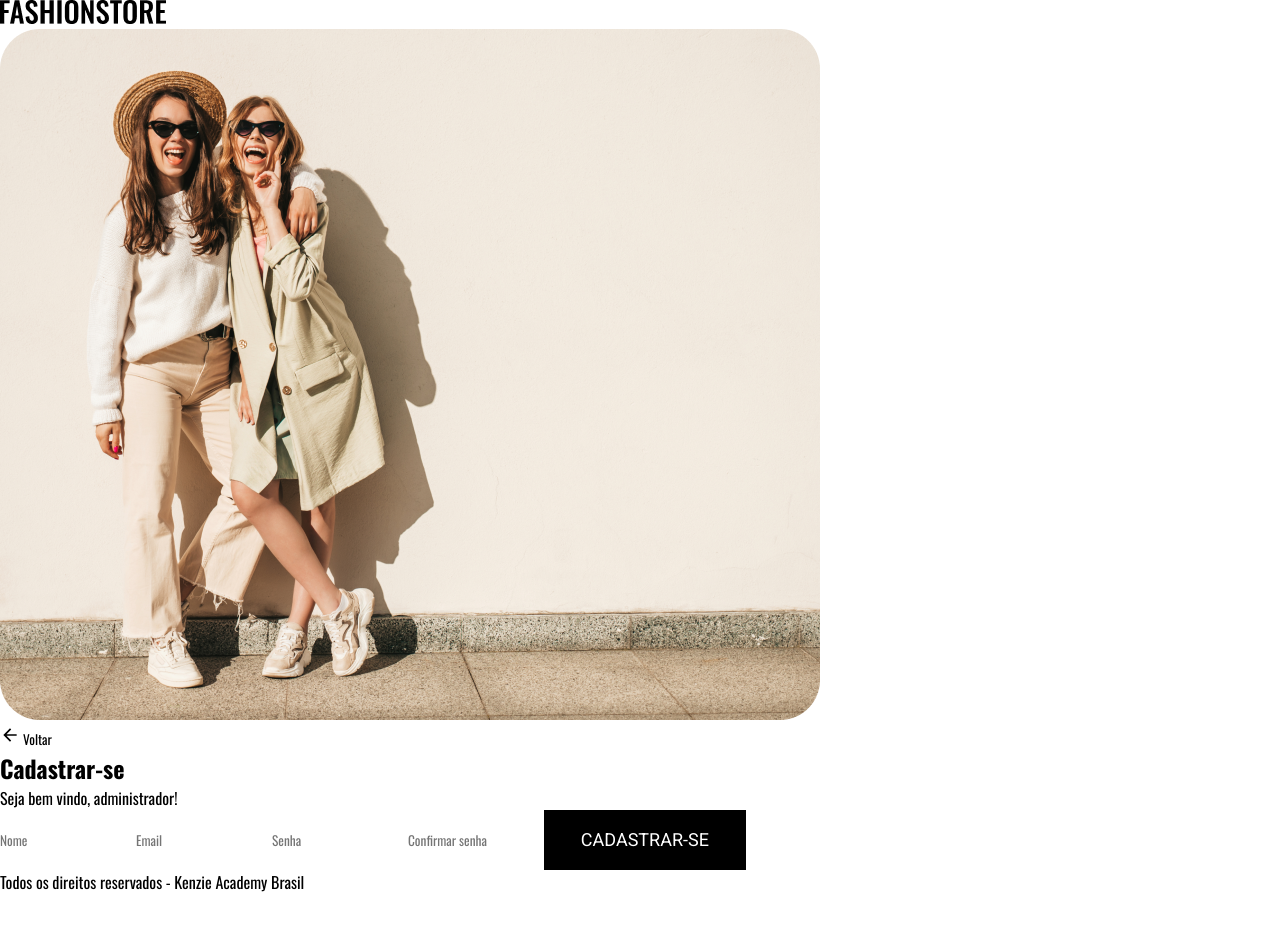
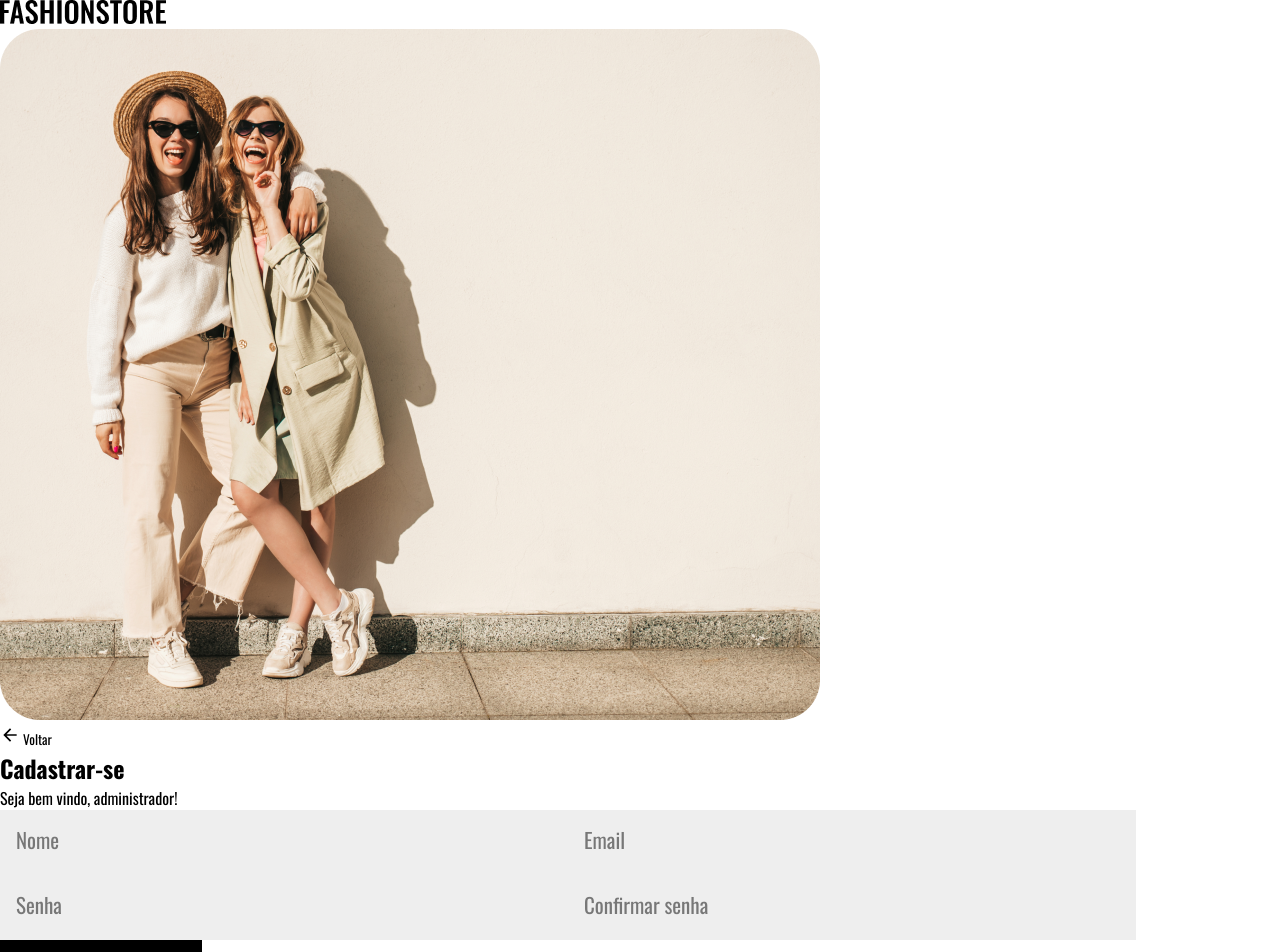
Before and after one commit to Kenzie-Academy-Brasil-Developers/fashion-store, a React (Vite) app: page /register in a window 1280 px wide. Shown: the top 952 px of the page. Before the commit the page ends 894 px from the top, so only its background shows below. Built offline with nearby package versions, Linux system fonts and the light colour scheme; no server answers.

Commit message:
feat: created input.scss

```diff
--- a/src/components/forms/index.jsx
+++ b/src/components/forms/index.jsx
@@ -24,6 +24,7 @@ export const LoginForm = () => {
 
   return (
     <form onSubmit={handleSubmit(submit)}>
+      <h2 className="title-2">ENTRAR</h2>
       <StdInput
         type={"text"}
         placeholder={"Email"}
--- a/src/styles/index.scss
+++ b/src/styles/index.scss
@@ -1,3 +1,5 @@
 @import "./reset.scss";
 @import "./global.scss";
+@import "./typography.scss";
 @import "./button.scss";
+@import "./input.scss";
--- /dev/null
+++ b/src/styles/input.scss
@@ -0,0 +1,16 @@
+input {
+  width: 35.5rem;
+  height: 4.0625rem;
+
+  background-color: var(--gray);
+}
+
+input::placeholder {
+  font-size: var(--title-5);
+  line-height: 1.945rem;
+
+  font-weight: var(--weight-3);
+  color: var(--opacity);
+
+  padding-left: 1rem;
+}
--- a/src/styles/typography.scss
+++ b/src/styles/typography.scss
@@ -76,18 +76,6 @@
   }
 }
 
-.placeholder {
-  font-size: var(--title-5);
-  line-height: 1.945rem;
-
-  font-weight: var(--weight-3);
-  color: var(--opacity);
-
-  &.black {
-    color: var(--black);
-  }
-}
-
 .navigation-title {
   font-size: var(--paragraph);
   line-height: 1.8525rem;
```
Also changed, not shown: src/styles/reset.scss (line endings or trailing spaces).
